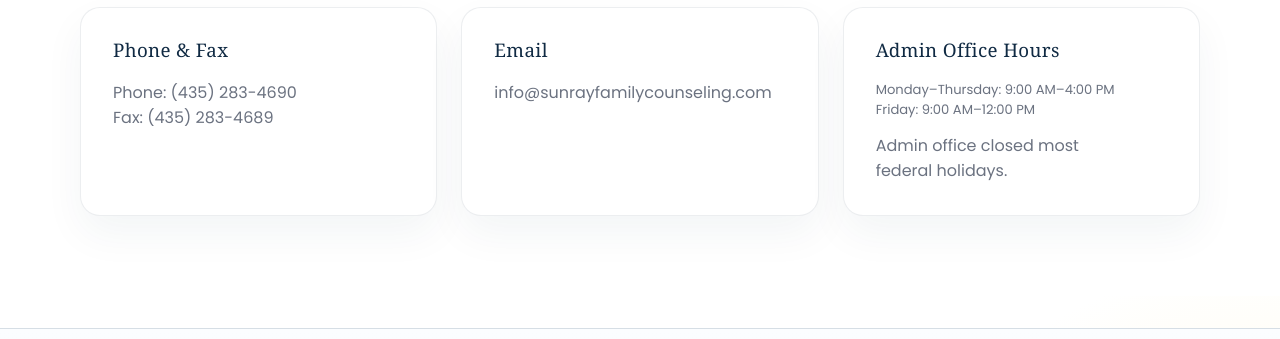
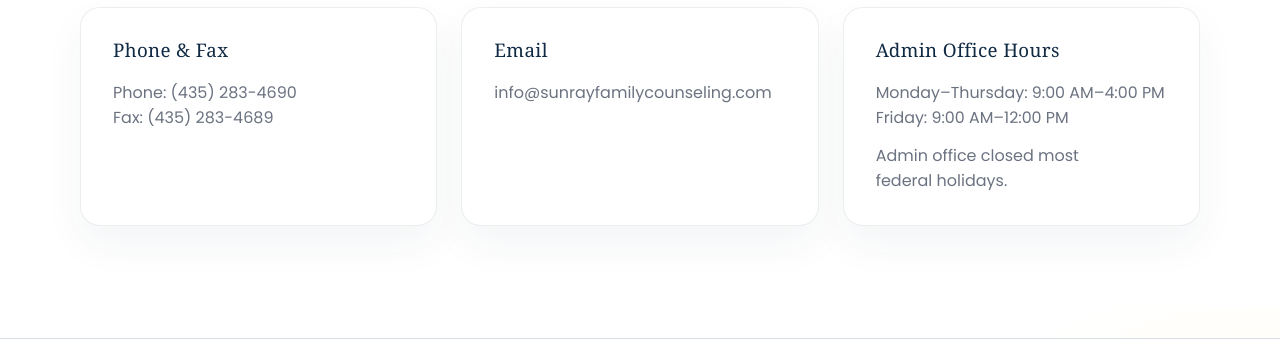
Before and after one commit to JHunt65/Sunray-, a plain HTML site: page contact-us.html in a window 1280 px wide. Shown: the part 300-639 px from the top of the page. Drawn offline with Linux system fonts and the light colour scheme; no server answers; a web font is replaced by a local one.

Commit message:
Enlarge office hours to fit the card width

```diff
--- a/style.css
+++ b/style.css
@@ -429,7 +429,7 @@ select {
 
 .office-hours-line {
   display: block;
-  font-size: min(1rem, 4.5cqi);
+  font-size: min(1.125rem, 5.45cqi);
   white-space: nowrap;
 }
 
```
